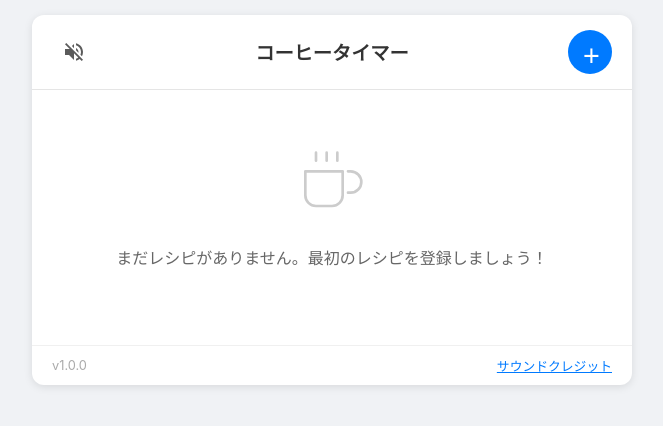
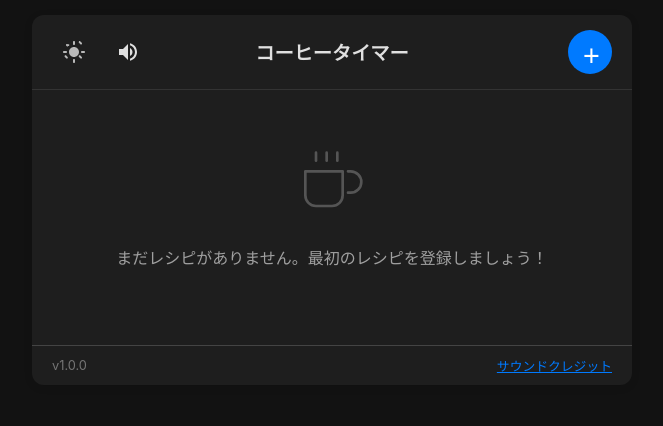
Before and after one commit to osero2000/coffee-drip-timer, a plain HTML site: page index.html in a window 1280 px wide. Both pictures are taken after a click on the button 382 px from the left and 52 px from the top of the page. Shown: the whole page, without its empty margins (308-971 px from the left). Drawn offline with Linux system fonts and the light colour scheme.

Commit message:
ダークモードの追加 細かい調整

```diff
--- a/app.js
+++ b/app.js
@@ -34,7 +34,6 @@ const STRINGS = {
         dripFinish: 'ドリップ完了！お疲れ様でした！',
         timerCurrentAmount: '現在',
         timerTargetAmount: '目標量',
-        timerStepAmount: '投湯/抽出量',
         temperatureLabel: '温度',
         dripEnd: '終わり',
         timerFinish: '終了',
@@ -76,6 +75,7 @@ function initializeApp() {
         timerStartStop: document.getElementById('btn-timer-start-stop'),
         cancelSettings: document.getElementById('btn-cancel-settings'),
         toggleSound: document.getElementById('btn-toggle-sound'),
+        toggleTheme: document.getElementById('btn-toggle-theme'),
         showCredits: document.getElementById('btn-show-credits'),
         closeModal: document.getElementById('modal-close'),
     };
@@ -115,6 +115,7 @@ function initializeApp() {
     let currentBlockIndex = 0; // 現在のブロックのインデックス
     let currentBlockTimeLeft = 0; // 現在のブロックの残り時間
     let isSoundEnabled = true; // サウンドが有効かどうかのフラグ
+    let currentTheme = 'light'; // 'light' or 'dark'
 
     // --- データストレージのロジック (localStorage) ---
     const STORAGE_KEY = 'coffee-drip-timer-recipes';
@@ -305,6 +306,7 @@ function initializeApp() {
 
     // --- 画面スリープ & サウンド管理 ---
     let wakeLock = null; // 画面スリープ防止用
+    const THEME_STORAGE_KEY = 'coffee-drip-timer-theme';
     const SOUND_STORAGE_KEY = 'coffee-drip-timer-sound-enabled';
     const sounds = {
         countdown: new Audio('audio/countdown.mp3'),
@@ -342,6 +344,31 @@ function initializeApp() {
         isSoundEnabled = !isSoundEnabled;
         localStorage.setItem(SOUND_STORAGE_KEY, isSoundEnabled);
         updateSoundButtonIcon();
+    }
+
+    // テーマボタンのアイコンを更新する
+    function updateThemeButtonIcon() {
+        const sunIcon = `<svg xmlns="http://www.w3.org/2000/svg" viewBox="0 0 24 24"><path d="M12 7c-2.76 0-5 2.24-5 5s2.24 5 5 5 5-2.24 5-5-2.24-5-5-5zM2 13h2c.55 0 1-.45 1-1s-.45-1-1-1H2c-.55 0-1 .45-1 1s.45 1 1 1zm18 0h2c.55 0 1-.45 1-1s-.45-1-1-1h-2c-.55 0-1 .45-1 1s.45 1 1 1zM11 2v2c0 .55.45 1 1 1s1-.45 1-1V2c0-.55-.45-1-1-1s-1 .45-1 1zm0 18v2c0 .55.45 1 1 1s1-.45 1-1v-2c0-.55-.45-1-1-1s-1 .45-1 1zM5.64 5.64c.39.39 1.02.39 1.41 0s.39-1.02 0-1.41L5.64 4.22c-.39-.39-1.02-.39-1.41 0s-.39 1.02 0 1.41l1.41 1.41zm12.73 12.73c.39.39 1.02.39 1.41 0s.39-1.02 0-1.41l-1.41-1.41c-.39-.39-1.02-.39-1.41 0s-.39 1.02 0 1.41l1.41 1.41zM4.22 18.36c.39.39 1.02.39 1.41 0s.39-1.02 0-1.41l-1.41-1.41c-.39-.39-1.02-.39-1.41 0s-.39 1.02 0 1.41l1.41 1.41zm14.14-14.14c.39.39 1.02.39 1.41 0s.39-1.02 0-1.41l-1.41-1.41c-.39-.39-1.02-.39-1.41 0s-.39 1.02 0 1.41l1.41 1.41z"></path></svg>`;
+        const moonIcon = `<svg xmlns="http://www.w3.org/2000/svg" viewBox="0 0 24 24"><path d="M12.3 4.9c.4-.2.6-.7.4-1.1-.2-.4-.7-.6-1.1-.4-3.8.9-6.6 4.3-6.6 8.5 0 4.8 3.9 8.8 8.8 8.8 3.6 0 6.8-2.2 8.1-5.4.2-.4 0-.9-.4-1.1-.4-.2-.9 0-1.1.4-1 2.5-3.5 4.2-6.5 4.2-3.9 0-7-3.1-7-7 0-3.5 2.5-6.4 5.9-6.9z"></path></svg>`;
+        buttons.toggleTheme.innerHTML = currentTheme === 'light' ? moonIcon : sunIcon;
+    }
+
+    // テーマ設定を切り替える
+    function toggleTheme() {
+        currentTheme = currentTheme === 'light' ? 'dark' : 'light';
+        document.body.classList.toggle('dark-mode');
+        localStorage.setItem(THEME_STORAGE_KEY, currentTheme);
+        updateThemeButtonIcon();
+    }
+
+    // アプリ起動時にテーマ設定を読み込む
+    function loadThemeSetting() {
+        const savedTheme = localStorage.getItem(THEME_STORAGE_KEY) || 'light';
+        currentTheme = savedTheme;
+        if (currentTheme === 'dark') {
+            document.body.classList.add('dark-mode');
+        }
+        updateThemeButtonIcon();
     }
 
     // アプリ起動時にサウンド設定を読み込む
@@ -494,13 +521,14 @@ function initializeApp() {
         domTimer.blockCountdown.textContent = formatTime(block.duration);
 
         // 累計量の表示を更新
+        const stepLabel = activeRecipe.type === 'pour' ? S.pourLabel : S.extractionLabel;
         const previousAmount = prevBlock ? prevBlock.targetAmount : 0;
         const stepAmount = block.targetAmount - previousAmount;
         const displayPreviousAmount = weightUnit === 'oz' ? previousAmount.toFixed(1) : Math.round(previousAmount);
         const displayStepAmount = weightUnit === 'oz' ? stepAmount.toFixed(1) : Math.round(stepAmount);
         const displayTargetAmount = weightUnit === 'oz' ? block.targetAmount.toFixed(1) : Math.round(block.targetAmount);
         domTimer.previousAmount.textContent = `${S.timerCurrentAmount}: ${displayPreviousAmount}${weightUnit}`;
-        domTimer.stepAmount.textContent = `${S.timerStepAmount}: ${displayStepAmount}${weightUnit}`;
+        domTimer.stepAmount.textContent = `${stepLabel}: ${displayStepAmount}${weightUnit}`;
         domTimer.targetAmount.textContent = `${S.timerTargetAmount}: ${displayTargetAmount}${weightUnit}`;
         domTimer.blockComment.textContent = block.comment || '';
         domTimer.currentBlockTemp.textContent = block.temperature ? `${S.temperatureLabel}: ${block.temperature}${tempUnitLabel}` : '';
@@ -752,6 +780,9 @@ function initializeApp() {
     // サウンド切り替えボタン
     buttons.toggleSound.addEventListener('click', toggleSound);
 
+    // テーマ切り替えボタン
+    buttons.toggleTheme.addEventListener('click', toggleTheme);
+
     // タイマーのリセットボタン
     buttons.timerReset.addEventListener('click', resetTimer);
 
@@ -845,6 +876,9 @@ function initializeApp() {
 
     // アプリ起動時にサウンド設定を読み込んでボタンに反映
     loadSoundSetting();
+
+    // アプリ起動時にテーマ設定を読み込んでボタンに反映
+    loadThemeSetting();
 }
 
 // DOMの読み込みが完了したらアプリを初期化
--- a/index.html
+++ b/index.html
@@ -15,6 +15,7 @@
         <section id="screen-recipe-list" class="screen">
             <header class="screen-header">
                 <div>
+                    <button id="btn-toggle-theme" class="btn-icon"></button>
                     <button id="btn-toggle-sound" class="btn-icon"></button>
                 </div>
                 <h1 id="main-title" class="header-title-centered"></h1>
--- a/style.css
+++ b/style.css
@@ -49,6 +49,11 @@ main {
     padding: 15px 20px;
     border-bottom: 1px solid var(--color-border);
     position: relative;
+}
+
+.screen-header > div {
+    display: flex;
+    gap: 10px;
 }
 
 .header-title-centered {
@@ -458,3 +463,35 @@ button:hover, button:focus {
     padding: 0;
     line-height: 1;
 }
+
+/* ダークモードの色の定義 */
+body.dark-mode {
+    --color-primary-light: rgba(0, 122, 255, 0.15);
+    --color-primary-dark: #3395ff;
+
+    --color-background: #121212;
+    --color-surface: #1e1e1e;
+    --color-surface-hover: #2a2a2a;
+    --color-surface-alt: #252525;
+
+    --color-text-primary: #e0e0e0;
+    --color-text-secondary: #a0a0a0;
+    --color-text-tertiary: #757575;
+    --color-border: #333333;
+    --color-border-light: #444444;
+    --color-border-dashed: #555555;
+}
+
+/* ダークモード用の個別調整 */
+body.dark-mode .btn-icon svg {
+    fill: var(--color-text-primary);
+}
+
+body.dark-mode .form-group input[type="text"]:focus,
+body.dark-mode .form-group input[type="number"]:focus {
+    box-shadow: 0 0 0 3px rgba(0, 122, 255, 0.3);
+}
+
+body.dark-mode .modal-content {
+    box-shadow: 0 4px 15px rgba(0,0,0,0.5);
+}
```
